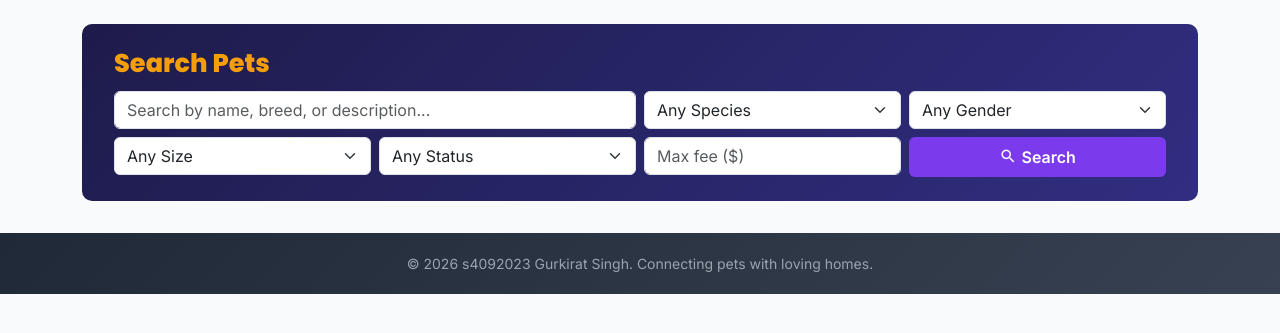
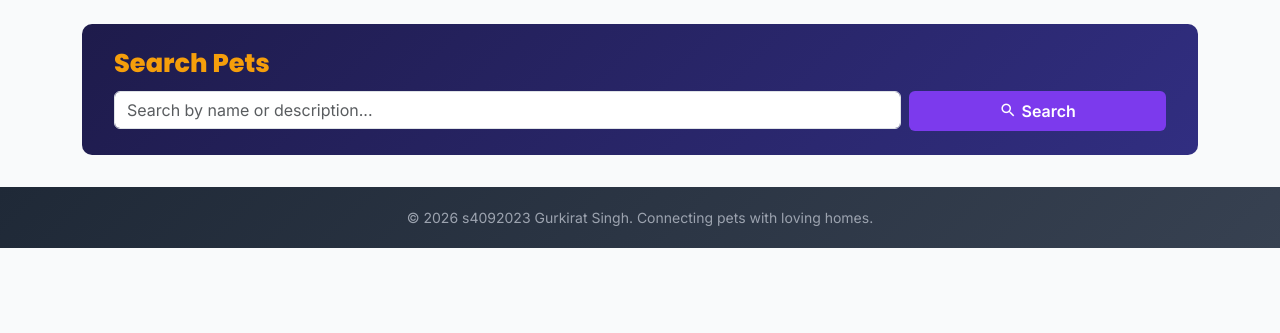
Before and after one commit to Gurkirat336/GurkiratWP, a PHP site: page /search.php in a window 1280 px wide. Shown: the part 56-389 px from the top of the page. Run offline with PHP 8.4, Linux system fonts and the light colour scheme.

Commit message:
fized issues regarding, setting up the correct order, and the colour schemes

```diff
--- a/a3/assets/css/styles.css
+++ b/a3/assets/css/styles.css
@@ -199,6 +199,11 @@ h1, h2, h3, h4, h5, h6, .navbar-brand {
     font-size: 1.8rem;
     color: var(--primary);
     margin-bottom: 1.5rem;
+}
+
+.gallery-filter-select {
+    width: auto;
+    display: inline-block;
 }
 
 .gallery-heading {
@@ -592,6 +597,23 @@ h1, h2, h3, h4, h5, h6, .navbar-brand {
     font-size: 0.85rem;
 }
 
+.home-section {
+    background-color: #0f0e1a;
+    padding: 2rem 0;
+}
+
+.home-section .home-section-title {
+    color: #ffffff;
+}
+
+.home-section .pet-name-link {
+    color: #ffffff;
+}
+
+.home-section .pet-price {
+    color: #a5b4fc;
+}
+
 .current-photo-thumb {
     max-height: 150px;
 }
--- a/a3/db_setup.sql
+++ b/a3/db_setup.sql
@@ -42,8 +42,8 @@ INSERT INTO pets (user_id, name, species, breed, age_years, age_months, gender,
     (1, 'Buddy', 'Dog', 'Golden Retriever', 3, 6, 'Male', 'Large', 'Friendly and energetic golden retriever looking for an active family. Loves playing fetch and swimming.', 'Fully vaccinated, microchipped, neutered. No known health issues.', '1.jpg', 250.00, 'Available'),
     (1, 'Whiskers', 'Cat', 'Tabby', 2, 0, 'Female', 'Small', 'Sweet and affectionate tabby cat. Great with children and other cats. Indoor cat preferred.', 'Vaccinated, spayed, microchipped. Healthy.', '2.jpg', 150.00, 'Available'),
     (2, 'Max', 'Dog', 'Labrador Mix', 5, 0, 'Male', 'Large', 'Gentle giant who loves cuddles. Well-trained and house-broken. Perfect family dog.', 'Vaccinated, neutered, microchipped. Mild arthritis managed with supplements.', '3.jpg', 200.00, 'Available'),
+    (3, 'Charlie', 'Bird', 'Cockatiel', 2, 0, 'Male', 'Small', 'Hand-raised cockatiel who loves to whistle and interact. Comes with cage and toys.', 'Healthy, vet checked. Can mimic simple tunes.', '5.jpg', 120.00, 'Available'),
     (2, 'Luna', 'Cat', 'Siamese', 1, 8, 'Female', 'Medium', 'Playful and curious Siamese kitten. Very vocal and loves attention. Needs an interactive owner.', 'Fully vaccinated, spayed, microchipped.', '4.jpg', 180.00, 'Pending'),
-    (3, 'Charlie', 'Bird', 'Cockatiel', 2, 0, 'Male', 'Small', 'Hand-raised cockatiel who loves to whistle and interact. Comes with cage and toys.', 'Healthy, vet checked. Can mimic simple tunes.', '5.jpg', 120.00, 'Available'),
     (3, 'Bella', 'Dog', 'Beagle', 4, 3, 'Female', 'Medium', 'Sweet beagle with excellent temperament. Good with kids and other dogs. Loves walks.', 'Vaccinated, spayed, microchipped. Healthy.', '6.jpg', 220.00, 'Available'),
     (4, 'Oliver', 'Cat', 'Persian', 3, 0, 'Male', 'Medium', 'Laid-back Persian cat who enjoys quiet environments. Requires regular grooming.', 'Vaccinated, neutered, microchipped. Healthy coat.', '7.jpg', 200.00, 'Available'),
     (5, 'Rocky', 'Dog', 'German Shepherd', 6, 0, 'Male', 'Extra Large', 'Loyal and protective German Shepherd. Experienced owner preferred. Excellent guard dog.', 'Vaccinated, neutered, microchipped. Hip dysplasia managed.', '8.jpg', 180.00, 'Available');
--- a/a3/gallery.php
+++ b/a3/gallery.php
@@ -11,7 +11,7 @@ include 'includes/header.inc';
     <h2 class="gallery-heading">Pet Gallery</h2>
     <div>
         <span class="filter-label">Filter by Status:</span>
-        <select id="statusFilter" class="form-select form-select-sm d-inline-block" style="width:auto;">
+        <select id="statusFilter" class="form-select form-select-sm gallery-filter-select">
             <option value="all">Show All</option>
             <option value="Available">Available</option>
             <option value="Pending">Pending</option>
--- a/a3/index.php
+++ b/a3/index.php
@@ -42,6 +42,9 @@ while ($row = mysqli_fetch_assoc($result)) {
 </div>
 </div>
 
+<div class="home-section">
+    <div class="container">
+
 <h2 class="home-section-title">
     <span class="material-icons">favorite</span> Recently Added Pets
 </h2>
@@ -68,4 +71,7 @@ while ($pet = mysqli_fetch_assoc($result)) {
 <?php } ?>
 </div>
 
+    </div>
+</div>
+
 <?php include 'includes/footer.inc'; ?>
--- a/a3/search.php
+++ b/a3/search.php
@@ -5,86 +5,25 @@ $activePage = "search";
 $basePath = "";
 include 'includes/db_connect.inc';
 
-$keyword = isset($_GET['keyword']) ? trim($_GET['keyword']) : '';
-$species = isset($_GET['species']) ? trim($_GET['species']) : '';
-$gender = isset($_GET['gender']) ? trim($_GET['gender']) : '';
-$size = isset($_GET['size']) ? trim($_GET['size']) : '';
-$status = isset($_GET['status']) ? trim($_GET['status']) : '';
-$max_fee = isset($_GET['max_fee']) && $_GET['max_fee'] !== '' ? floatval($_GET['max_fee']) : null;
-
-$searched = ($keyword !== '' || $species !== '' || $gender !== '' || $size !== '' || $status !== '' || $max_fee !== null);
-
+$q = isset($_GET['q']) ? trim($_GET['q']) : '';
+$searched = isset($_GET['q']);
 $results = [];
 
-if ($searched) {
-    $where = [];
-    $types = '';
-    $params = [];
-
-    if ($keyword !== '') {
-        $where[] = "(p.name LIKE ? OR p.breed LIKE ? OR p.description LIKE ?)";
-        $like = '%' . $keyword . '%';
-        $types .= 'sss';
-        $params[] = $like;
-        $params[] = $like;
-        $params[] = $like;
-    }
-    if ($species !== '') {
-        $where[] = "p.species = ?";
-        $types .= 's';
-        $params[] = $species;
-    }
-    if ($gender !== '') {
-        $where[] = "p.gender = ?";
-        $types .= 's';
-        $params[] = $gender;
-    }
-    if ($size !== '') {
-        $where[] = "p.size = ?";
-        $types .= 's';
-        $params[] = $size;
-    }
-    if ($status !== '') {
-        $where[] = "p.status = ?";
-        $types .= 's';
-        $params[] = $status;
-    }
-    if ($max_fee !== null) {
-        $where[] = "p.adoption_fee <= ?";
-        $types .= 'd';
-        $params[] = $max_fee;
-    }
-
-    $sql = "SELECT p.pet_id, p.name, p.species, p.adoption_fee, p.status, p.image_path, u.username, u.user_id FROM pets p JOIN users u ON p.user_id = u.user_id";
-    if (count($where) > 0) {
-        $sql .= " WHERE " . implode(" AND ", $where);
-    }
-    $sql .= " ORDER BY p.name ASC";
-
-    if (count($params) > 0) {
-        $stmt = mysqli_prepare($conn, $sql);
-        mysqli_stmt_bind_param($stmt, $types, ...$params);
+if ($searched && $q !== '') {
+    $like = '%' . $q . '%';
+    $stmt = mysqli_prepare($conn, "SELECT pet_id, name, adoption_fee, image_path FROM pets WHERE name LIKE ? OR description LIKE ?");
+    mysqli_stmt_bind_param($stmt, 'ss', $like, $like);
     mysqli_stmt_execute($stmt);
-        mysqli_stmt_bind_result($stmt, $r_pet_id, $r_name, $r_species, $r_adoption_fee, $r_status, $r_image_path, $r_username, $r_user_id);
+    mysqli_stmt_bind_result($stmt, $r_pet_id, $r_name, $r_adoption_fee, $r_image_path);
     while (mysqli_stmt_fetch($stmt)) {
         $results[] = [
-                'pet_id' => $r_pet_id,
-                'name' => $r_name,
-                'species' => $r_species,
+            'pet_id'       => $r_pet_id,
+            'name'         => $r_name,
             'adoption_fee' => $r_adoption_fee,
-                'status' => $r_status,
-                'image_path' => $r_image_path,
-                'username' => $r_username,
-                'user_id' => $r_user_id
+            'image_path'   => $r_image_path
         ];
     }
     mysqli_stmt_close($stmt);
-    } else {
-        $res = mysqli_query($conn, $sql);
-        while ($row = mysqli_fetch_assoc($res)) {
-            $results[] = $row;
-        }
-    }
 }
 
 include 'includes/header.inc';
@@ -93,46 +32,8 @@ include 'includes/header.inc';
 <div class="search-header">
     <h2>Search Pets</h2>
     <form method="GET" action="search.php" class="row g-2">
-        <div class="col-12 col-md-6">
-            <input type="text" name="keyword" class="form-control" placeholder="Search by name, breed, or description..." value="<?php echo htmlspecialchars($keyword); ?>">
-        </div>
-        <div class="col-6 col-md-3">
-            <select name="species" class="form-select">
-                <option value="">Any Species</option>
-                <option value="Dog" <?php echo $species === 'Dog' ? 'selected' : ''; ?>>Dog</option>
-                <option value="Cat" <?php echo $species === 'Cat' ? 'selected' : ''; ?>>Cat</option>
-                <option value="Bird" <?php echo $species === 'Bird' ? 'selected' : ''; ?>>Bird</option>
-                <option value="Rabbit" <?php echo $species === 'Rabbit' ? 'selected' : ''; ?>>Rabbit</option>
-                <option value="Other" <?php echo $species === 'Other' ? 'selected' : ''; ?>>Other</option>
-            </select>
-        </div>
-        <div class="col-6 col-md-3">
-            <select name="gender" class="form-select">
-                <option value="">Any Gender</option>
-                <option value="Male" <?php echo $gender === 'Male' ? 'selected' : ''; ?>>Male</option>
-                <option value="Female" <?php echo $gender === 'Female' ? 'selected' : ''; ?>>Female</option>
-                <option value="Unknown" <?php echo $gender === 'Unknown' ? 'selected' : ''; ?>>Unknown</option>
-            </select>
-        </div>
-        <div class="col-6 col-md-3">
-            <select name="size" class="form-select">
-                <option value="">Any Size</option>
-                <option value="Small" <?php echo $size === 'Small' ? 'selected' : ''; ?>>Small</option>
-                <option value="Medium" <?php echo $size === 'Medium' ? 'selected' : ''; ?>>Medium</option>
-                <option value="Large" <?php echo $size === 'Large' ? 'selected' : ''; ?>>Large</option>
-                <option value="Extra Large" <?php echo $size === 'Extra Large' ? 'selected' : ''; ?>>Extra Large</option>
-            </select>
-        </div>
-        <div class="col-6 col-md-3">
-            <select name="status" class="form-select">
-                <option value="">Any Status</option>
-                <option value="Available" <?php echo $status === 'Available' ? 'selected' : ''; ?>>Available</option>
-                <option value="Pending" <?php echo $status === 'Pending' ? 'selected' : ''; ?>>Pending</option>
-                <option value="Adopted" <?php echo $status === 'Adopted' ? 'selected' : ''; ?>>Adopted</option>
-            </select>
-        </div>
-        <div class="col-6 col-md-3">
-            <input type="number" name="max_fee" class="form-control" placeholder="Max fee ($)" min="0" step="0.01" value="<?php echo $max_fee !== null ? htmlspecialchars($max_fee) : ''; ?>">
+        <div class="col-12 col-md-9">
+            <input type="text" name="q" class="form-control" placeholder="Search by name or description..." value="<?php echo htmlspecialchars($q); ?>">
         </div>
         <div class="col-12 col-md-3">
             <button type="submit" class="btn-primary-custom w-100 justify-content-center">
@@ -146,20 +47,13 @@ include 'includes/header.inc';
 <p class="text-muted mb-3"><?php echo count($results); ?> result(s) found.</p>
 <?php if (count($results) > 0): ?>
 <div class="row g-3">
-<?php foreach ($results as $pet):
-    $statusClass = 'badge-status-' . strtolower($pet['status']);
-?>
+<?php foreach ($results as $pet): ?>
     <div class="col-6 col-md-3">
         <div class="pet-card">
             <img src="assets/images/pets/<?php echo htmlspecialchars($pet['image_path']); ?>" alt="<?php echo htmlspecialchars($pet['name']); ?>">
             <div class="card-body">
                 <a href="details.php?id=<?php echo $pet['pet_id']; ?>" class="pet-name-link"><?php echo htmlspecialchars($pet['name']); ?></a>
-                <div class="d-flex gap-1 mb-1 mt-1">
-                    <span class="badge-species"><?php echo htmlspecialchars($pet['species']); ?></span>
-                    <span class="<?php echo $statusClass; ?>"><?php echo htmlspecialchars($pet['status']); ?></span>
-                </div>
                 <span class="pet-price">$<?php echo number_format($pet['adoption_fee'], 2); ?></span>
-                <a href="owner.php?user_id=<?php echo $pet['user_id']; ?>" class="owner-small"><?php echo htmlspecialchars($pet['username']); ?></a>
                 <a href="details.php?id=<?php echo $pet['pet_id']; ?>" class="btn-primary-custom btn-sm w-100 justify-content-center mt-1">
                     <span class="material-icons icon-sm">pets</span> View Details
                 </a>
@@ -169,7 +63,7 @@ include 'includes/header.inc';
 <?php endforeach; ?>
 </div>
 <?php else: ?>
-<div class="alert alert-info">No pets found matching your search criteria. Try broadening your search.</div>
+<div class="alert alert-info">No pets found matching your search. Try a different keyword.</div>
 <?php endif; ?>
 <?php endif; ?>
 
```
Also changed, not shown: a3/owner.php (+10 -3 lines). Lines whose indentation alone changed are shown as unchanged.
